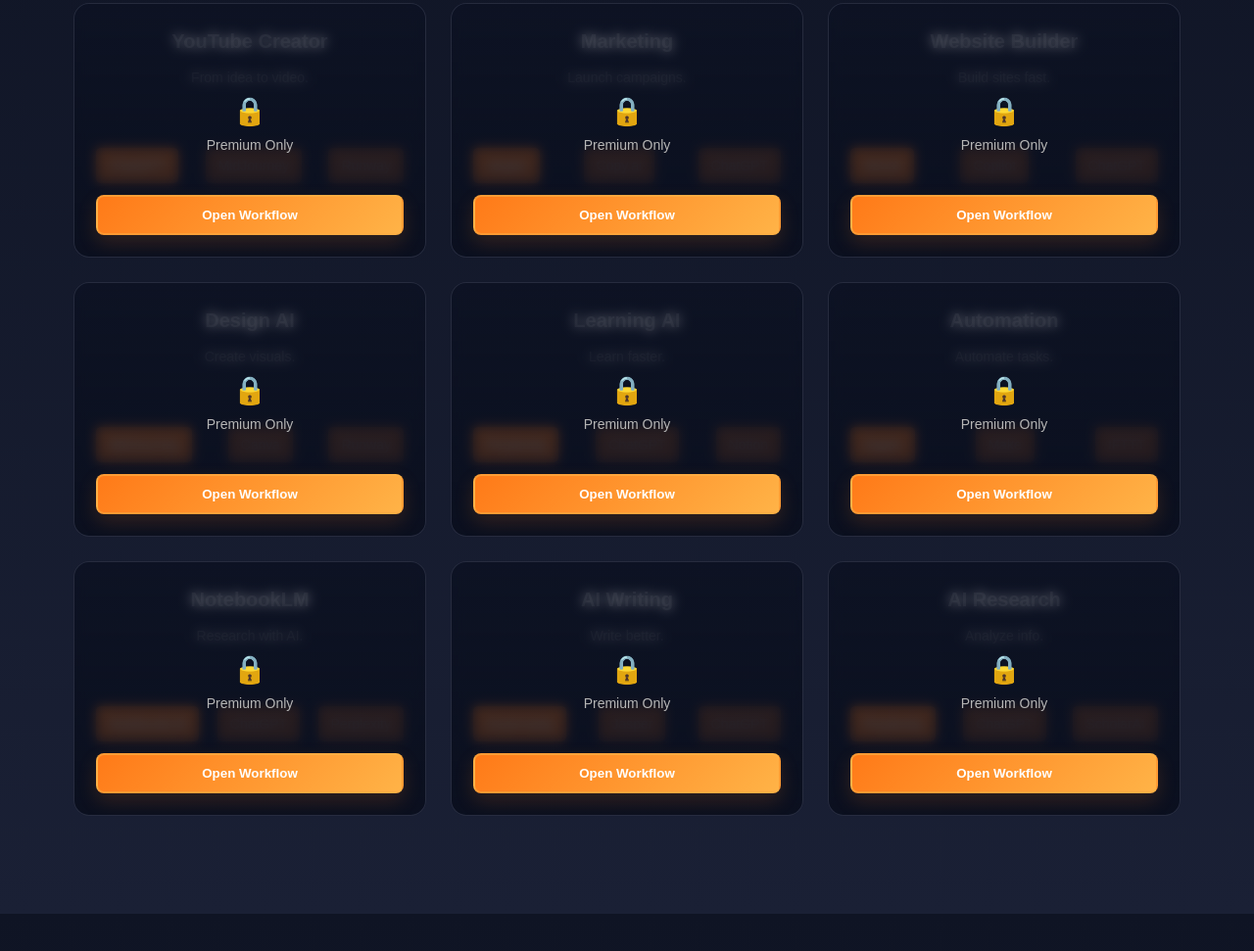
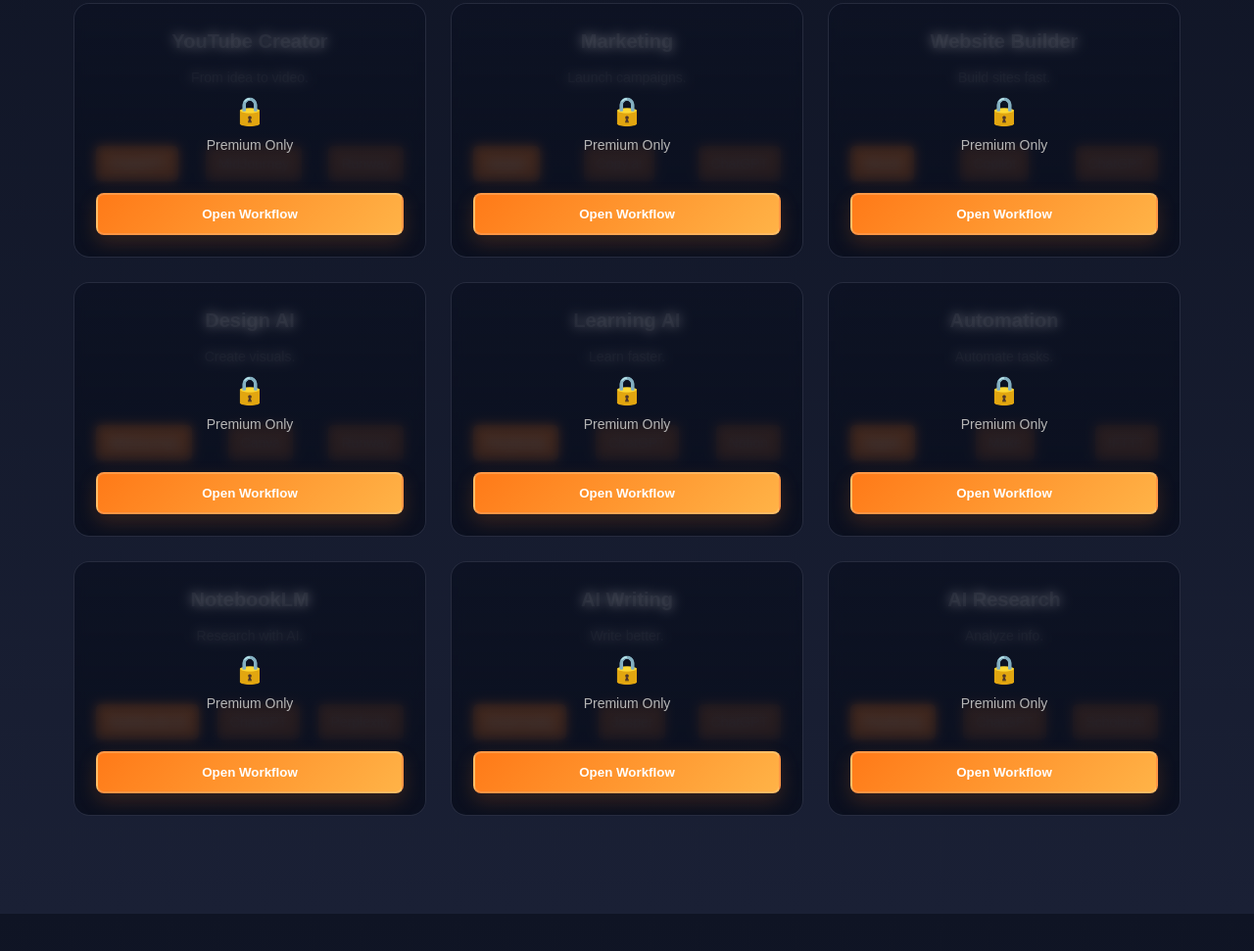
Before and after one commit to Hakob1970/ai-navigator-frontend, a website: page index.html in a window 1280 px wide. Shown: the part 1804-2775 px from the top of the page at 98% size. Drawn offline with Linux system fonts and the light colour scheme.

```diff
--- a/style.css
+++ b/style.css
@@ -538,9 +538,9 @@ nav a {
 
 .open-workflow {
   margin-top: 12px;
-  padding: 11px 16px;
+  padding: 12px 18px;
   border-radius: 8px;
-  border: 2px solid rgba(255, 179, 71, 0.55);
+  border: 2px solid rgba(255, 255, 255, 0.18);
 
   background: linear-gradient(135deg, #ff7a18, #ffb347);
   color: #ffffff;
@@ -549,7 +549,7 @@ nav a {
   font-weight: 600;
   letter-spacing: 0;
 
-  box-shadow: 0 8px 20px rgba(255, 122, 24, 0.16);
+  box-shadow: 0 8px 20px rgba(255, 122, 24, 0.18);
   transition: transform 0.2s ease, box-shadow 0.2s ease, filter 0.2s ease, border-color 0.2s ease;
 
   position: relative;
@@ -558,9 +558,9 @@ nav a {
 
 .open-workflow:hover {
   transform: translateY(-2px);
-  box-shadow: 0 10px 25px rgba(255, 122, 24, 0.28);
+  box-shadow: 0 10px 25px rgba(255, 122, 24, 0.3);
   filter: brightness(1.03);
-  border-color: rgba(255, 255, 255, 0.28);
+  border-color: rgba(255, 255, 255, 0.32);
 }
 
 .open-workflow:active {
```
